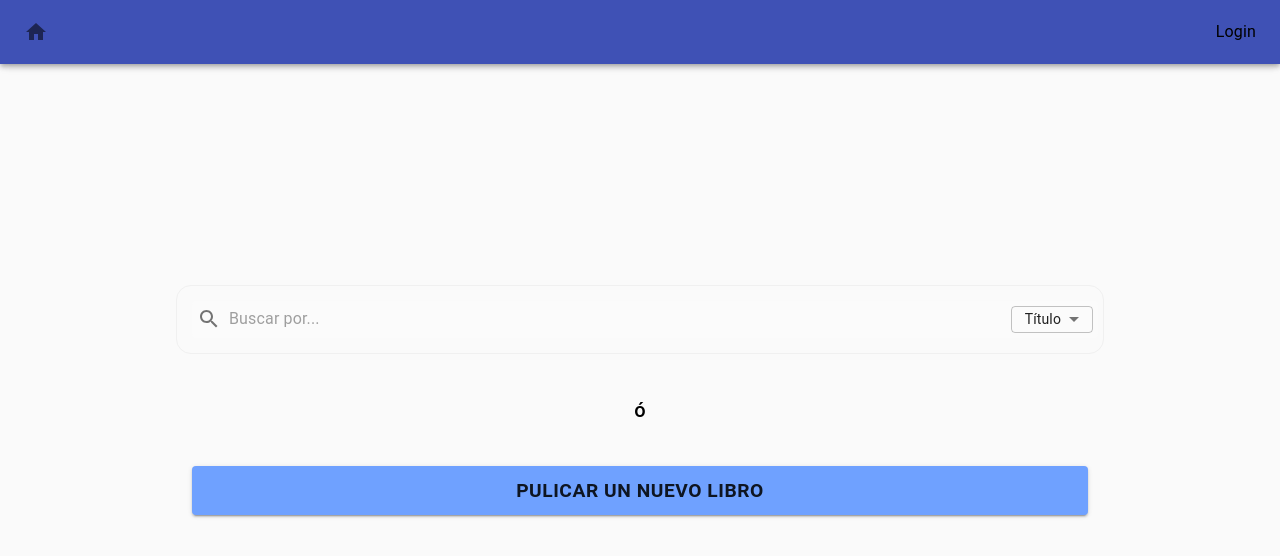
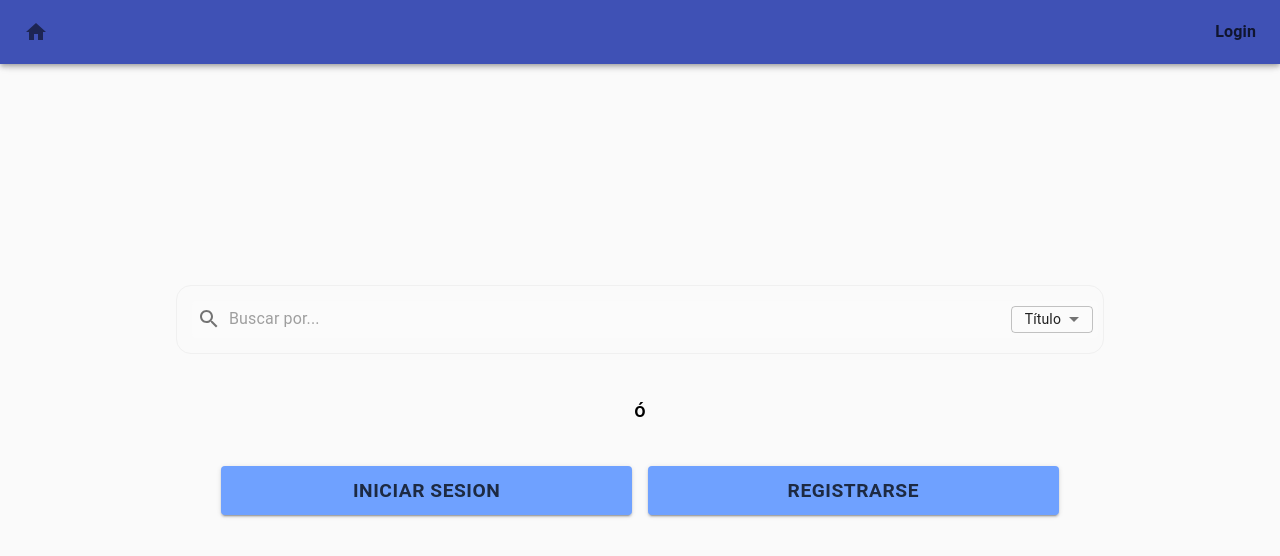
Before and after one commit to TomasMRivero/book-exchange-frontend, a React (Create React App) app: page / in a window 1280 px wide. Shown: the top 556 px of the page. Built offline with nearby package versions, Linux system fonts and the light colour scheme.

Commit message:
crear accesos para login y registro
se crean accesos para login y registro desde la pantalla de inicio, y para registro desde la pantalla de login.

```diff
--- a/src/components/LoginForm.js
+++ b/src/components/LoginForm.js
@@ -1,10 +1,10 @@
 import axios from "axios";
 import { useCallback, useState } from "react"
-import { Button, ClickAwayListener, Grid, Snackbar, TextField } from "@material-ui/core";
+import { Button, ClickAwayListener, Grid, Link, Snackbar, TextField, Typography } from "@material-ui/core";
 import { makeStyles } from "@material-ui/core/styles";
 import { useDispatch, useSelector } from "react-redux";
 import { setAuthenticated, setAuthUser } from "../redux/actions";
-import { Redirect } from "react-router";
+import { Redirect, useHistory } from "react-router";
 import { Alert } from "@material-ui/lab";
 
 const useStyles = makeStyles((theme) => ({
@@ -31,21 +31,25 @@ const useStyles = makeStyles((theme) => ({
         width: '100%'
     },
     button:{
-
         width: 'auto',
         transition: "1s ease",
         fontWeight: 'bold',
-        color: '#13131e',
+        color: 'rgba(0, 0, 0, 0.74)',
         background: '#6fa1ff',
         '&:hover':{
             background: '#a5c5ff',
         },
-
+    },
+    newAcc:{
+        transition: "1s ease",
+        fontWeight: "bold",
+        cursor: 'pointer'
     }
 }));
 
 export default function LoginForm(props){
     const classes = useStyles();
+    const history = useHistory();
     const dispatch = useDispatch();
 
     const [error, setError] = useState(null);
@@ -103,6 +107,11 @@ export default function LoginForm(props){
         setOpen(false);
     };
 
+    const onClickRegister = useCallback((e) => {
+        e.preventDefault();
+        history.push('/register');
+    })
+
 
     return(
         <form className={classes.root} id="login-form" onSubmit={onLogin}>
@@ -123,6 +132,9 @@ export default function LoginForm(props){
                 <Grid item xs={12}>
                     <Button className={classes.button} type="submit" variant="contained">Iniciar Sesión</Button>
                 </Grid>
+                <Grid item xs={12}>
+                    <Typography className={classes.newAcc} variant="p"><Link onClick={onClickRegister}>Crear una nueva cuenta</Link></Typography>
+                </Grid>
             </Grid>
 
 
--- a/src/components/MainScreen.js
+++ b/src/components/MainScreen.js
@@ -3,6 +3,7 @@ import { useHistory } from "react-router"
 import SearchField from "./SearchField"
 import { Typography, Button, Grid } from "@material-ui/core"
 import { makeStyles } from "@material-ui/core/styles"
+import { useSelector } from "react-redux"
 
 const useStyles = makeStyles((theme) => ({
     root:{
@@ -30,6 +31,7 @@ const useStyles = makeStyles((theme) => ({
         [theme.breakpoints.down('xs')]: {
             fontSize:'0.9em'
         },
+        color: 'rgba(0, 0, 0, 0.74)',
         fontWeight: 'bold',
         background: '#6fa1ff',
         '&:hover':{
@@ -37,7 +39,25 @@ const useStyles = makeStyles((theme) => ({
             marginTop: 15,
             background: '#a5c5ff',
         },
-
+    },
+    buttonContainer:{
+        width: '70vw',
+        flexWrap: 'wrap',
+    },
+    miniButton:{
+        width: '100%',
+        transition: "1s ease",
+        fontSize:'1.2em',
+        [theme.breakpoints.down('xs')]: {
+            fontSize:'0.9em'
+        },
+        color: 'rgba(0, 0, 0, 0.74)',
+        fontWeight: 'bold',
+        background: '#6fa1ff',
+        '&:hover':{
+            border:'2px',
+            background: '#a5c5ff',
+        },
     },
     divisor:{
         margin: theme.spacing(5)
@@ -46,11 +66,50 @@ const useStyles = makeStyles((theme) => ({
 
 export default function MainScreen(){
     const classes = useStyles();
-    const history = useHistory()
+    const history = useHistory();
+
+    const isAuthenticated = useSelector(state => state.models.authenticated);
+    console.log(isAuthenticated)
+
+    function ShowButton(props) {
+        const classes = props.classes;
+        console.log(props.isAuthenticated)
+        if (props.isAuthenticated === true){
+            return(
+                <>
+                    <Grid item xs={12}>
+                        <Button className={classes.button} variant="contained" onClick={props.onClick.onClickUploadBook} size='large'>Pulicar un nuevo libro</Button>
+                    </Grid>
+                </>
+            )
+        }
+        return (
+            <Grid item xs={12} container spacing={2} justify='center' alignContent='center'>
+                <Grid item xs={9} sm={'4'}>
+                        <Button className={classes.miniButton} variant="contained" onClick={props.onClick.onClickLogin} size='large'>Iniciar Sesion</Button>
+                </Grid>
+                <Grid item xs={9} sm={'4'} >
+                        <Button className={classes.miniButton} variant="contained" onClick={props.onClick.onClickRegister} size='large'>Registrarse</Button>
+                </Grid>
+            </Grid>
+        )
+    }
+
     const onClickUploadBook = useCallback((e) => {
         e.preventDefault()
         history.push('/book');
     }, [history]);
+
+    const onClickLogin = useCallback((e) => {
+        e.preventDefault()
+        history.push('/login');
+    }, [history]);
+
+    const onClickRegister = useCallback((e) => {
+        e.preventDefault()
+        history.push('/register');
+    }, [history]);
+
     return(
         <div className={classes.root}>
             <Grid container style={{width: "100vw", height:"100vh"}} justify='center' alignContent='center' >
@@ -60,11 +119,9 @@ export default function MainScreen(){
                     </div>
                 </Grid>
                 <Grid item xs={12}>
-                    <Typography className={classes.divisor} align='center' variant='h6'>ó</Typography>
+                    <Typography className={classes.divisor} align='center' variant='h6'  >ó</Typography>
                 </Grid>
-                <Grid item xs={12}>
-                    <Button className={classes.button} variant="contained" onClick={onClickUploadBook} size='large'>Pulicar un nuevo libro</Button>
-                </Grid>
+                <ShowButton isAuthenticated={isAuthenticated} classes={{button: classes.button, miniButton: classes.miniButton, buttonContainer: classes.buttonContainer}} onClick={{onClickUploadBook, onClickLogin, onClickRegister}} />
             </Grid>
 
         </div>
--- a/src/components/Nav.js
+++ b/src/components/Nav.js
@@ -28,10 +28,10 @@ const useStyles = makeStyles((theme) => ({
         },
         typo:{
             transition: ".3s ease",
-            color: 'black',
+            color: 'rgba(0, 0, 0, 0.74)',
             cursor: 'pointer',
             '&:hover':{
-                color: 'white'
+                color: 'rgba(255, 255, 255, 0.9)'
             }
         },
         iconContaier:{
@@ -65,7 +65,7 @@ function ShowLogin(props) {
     }
     return (
         <div>
-            <Typography onClick={props.onClick.onClickLogin} className={classes.typo}>Login</Typography>
+            <Typography onClick={props.onClick.onClickLogin} className={classes.typo}><b>Login</b></Typography>
         </div>
     )
 }
--- a/src/components/RegisterForm.js
+++ b/src/components/RegisterForm.js
@@ -36,7 +36,7 @@ const useStyles = makeStyles((theme) => ({
         width: 'auto',
         transition: "1s ease",
         fontWeight: 'bold',
-        color: '#13131e',
+        color: 'rgba(0, 0, 0, 0.74)',
         background: '#6fa1ff',
         '&:hover':{
             background: '#a5c5ff',
```
